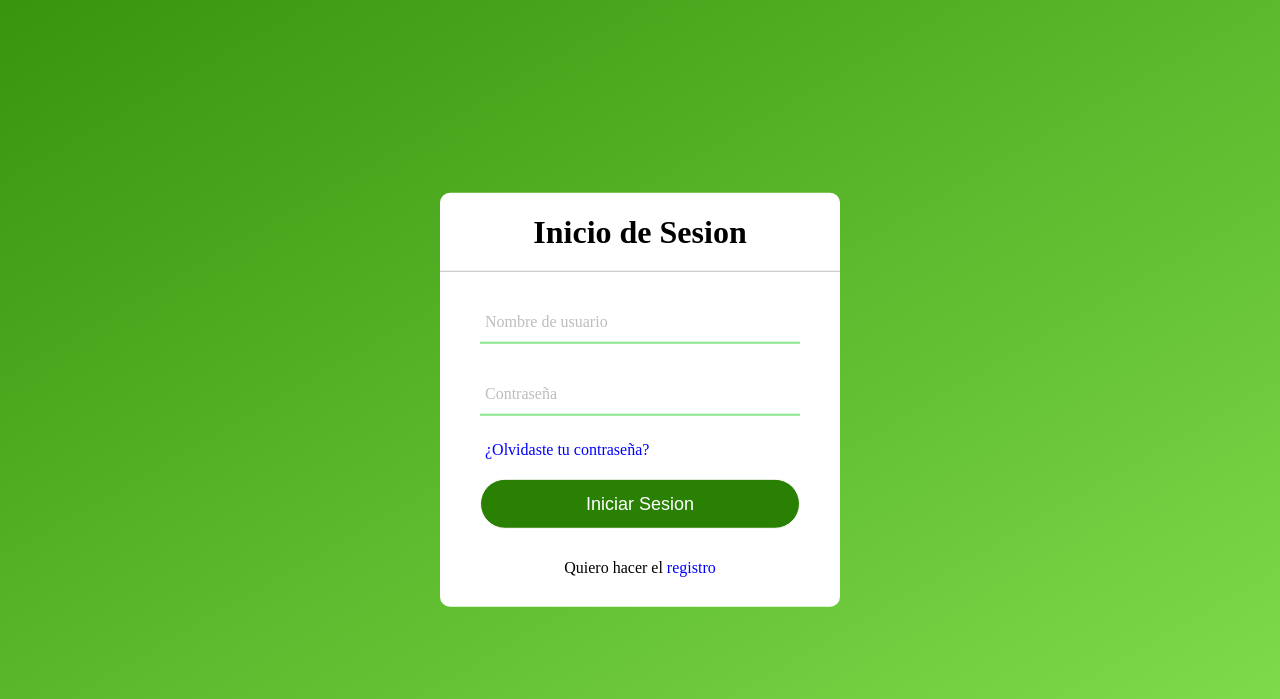
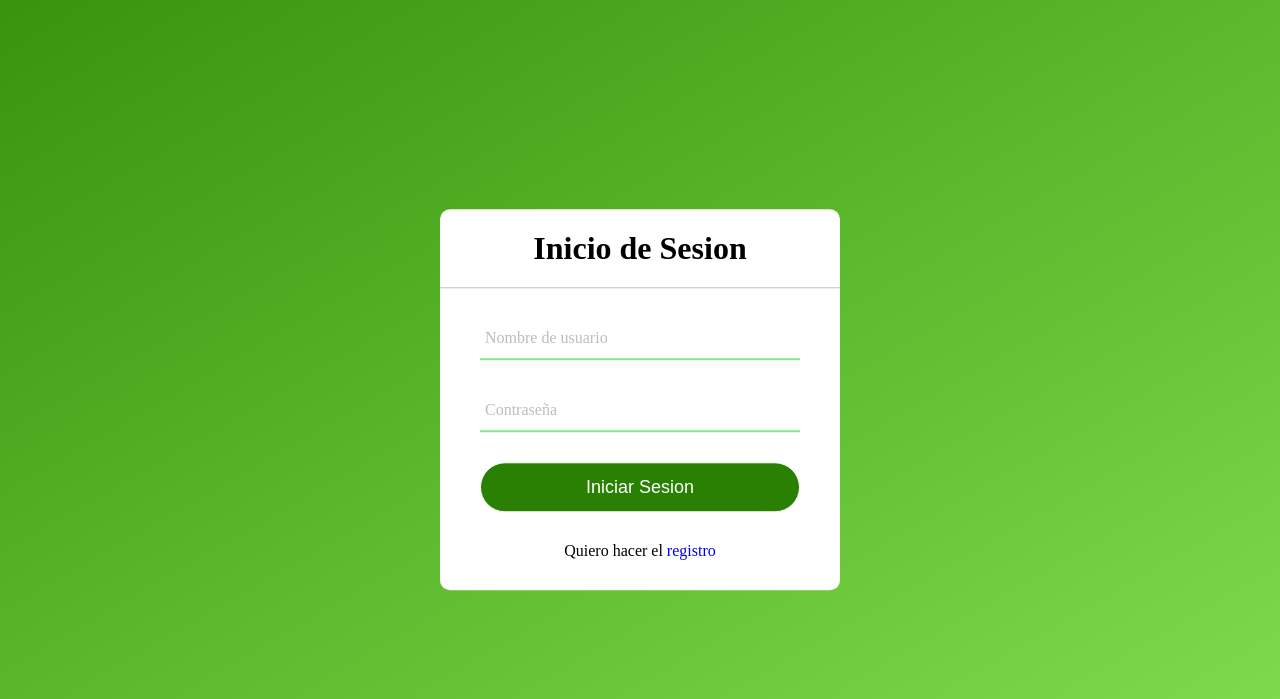
Before and after one commit to ElWilly9/invernadero, a PHP site: page / in a window 1280 px wide. Shown: the top 699 px of the page. Run offline with PHP 8.4, Linux system fonts and the light colour scheme.

Commit message:
fix index

```diff
--- a/index.php
+++ b/index.php
@@ -29,9 +29,6 @@
                 <input type="password" required name="contrasena">
                 <label>Contraseña</label>
             </div>
-            <div class="recordar">
-                ¿Olvidaste tu contraseña?
-            </div>
             <input type="submit" value="Iniciar Sesion">
             <div class="registro">
                 Quiero hacer el <a href="register.php">registro</a>
```
